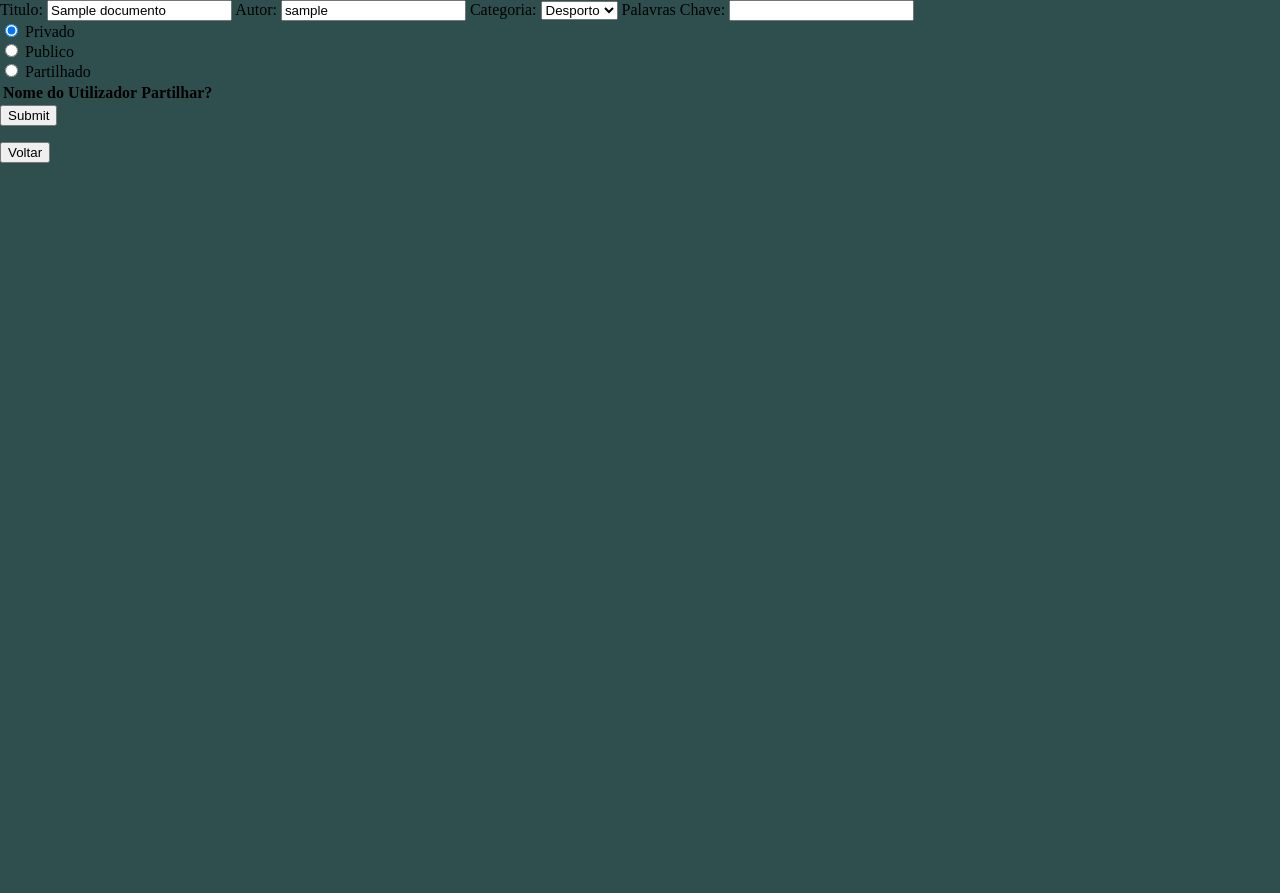
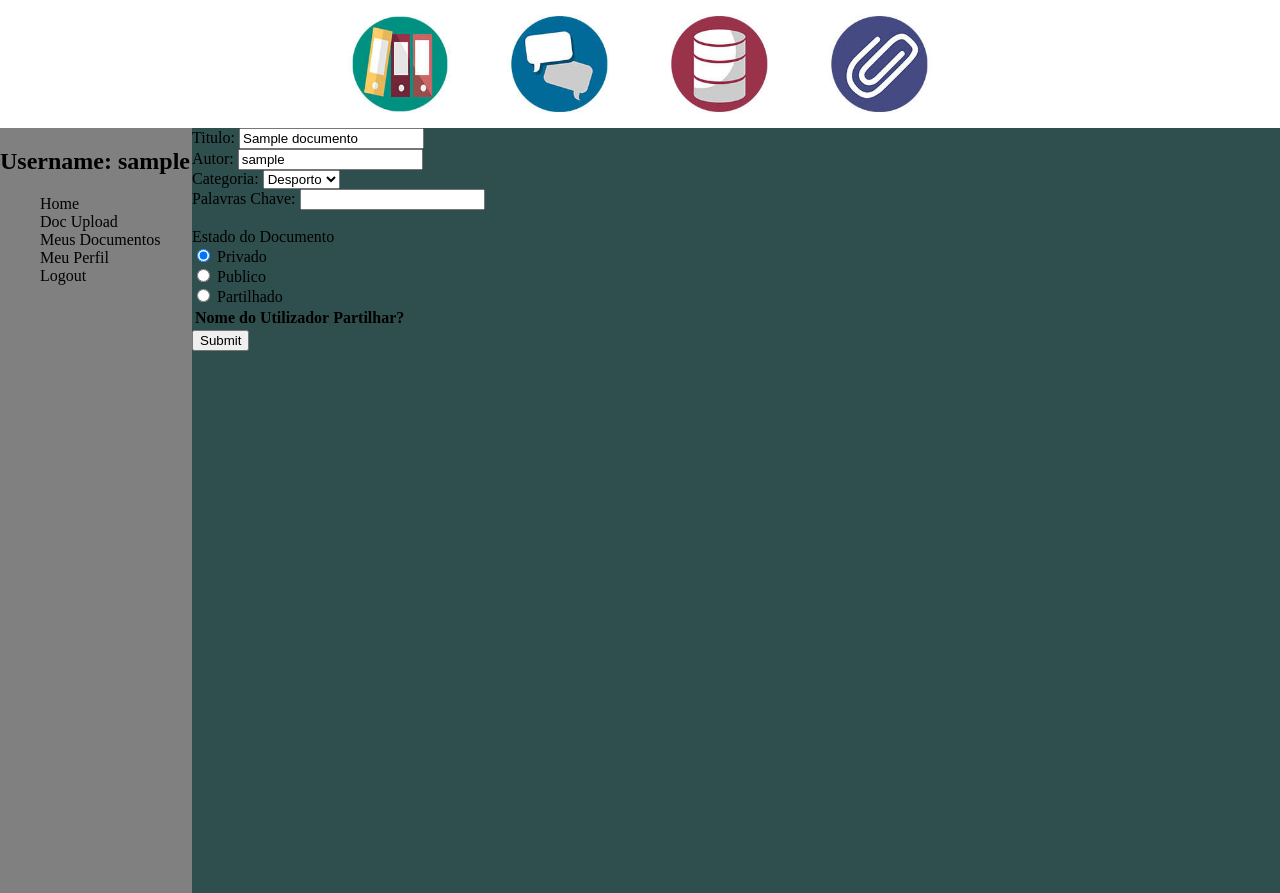
Before and after one commit to DiogoFerr/PawGrupo30, a PHP site: page /PawGrupo30/EditarDocumento.php?id=1 in a window 1280 px wide. Before the commit the page ends 163 px from the top, so only its background shows below. Run offline with PHP 8.4, Linux system fonts and the light colour scheme; the visitor is signed in with stand-in values (Sample User, id 1); tables that the repository leaves empty or names only in its code hold one stand-in row (values such as "Sample post"); data that the repository does not hold is empty.

Commit message:
oh shitsdag

```diff
--- a/EditarDocumento.php
+++ b/EditarDocumento.php
@@ -1,3 +1,4 @@
+<img src="Application/Utilis/images/top.jpg" alt="topkek" id="imagemtop">
 <?php
 session_start();
 require_once (realpath(dirname(__FILE__)) . '/Config.php');
@@ -16,12 +17,22 @@ $doc = $dManager->getDocById($id);
         <title>Editar Documento</title>
     </head>
     <body>
+        <nav>
+            <h2>Username: <span><?php echo $_SESSION['username'] ?></span></h2>
+            <ul>
+                <li><a href="index.php">Home</a></li>
+                <li><a href="CriarDocumento.php">Doc Upload</li>
+                <li><a href="MeusDoc.php">Meus Documentos</a></li>
+                <li><a href="MeuPerfil.php">Meu Perfil</a></li>
+                <li><a href="logout.php">Logout</a></li>
+            </ul>
+        </nav>
         <form method="post" action="ValidarEditar.php" enctype="multipart/form-data">
 
             <label for="titulo">Titulo: </label>
-            <input type="text" name="titulo" required value="<?php echo $doc[0]->getTitulo() ?>">
+            <input type="text" name="titulo" required value="<?php echo $doc[0]->getTitulo() ?>"><br>
             <label for="autor">Autor: </label>
-            <input type="text" name="autor" required value="<?php echo $doc[0]->getUsername() ?>">
+            <input type="text" name="autor" required value="<?php echo $doc[0]->getUsername() ?>"><br>
 
             <label for="categoria">Categoria: </label>
             <select for="categoria" name="categoria">
@@ -29,15 +40,15 @@ $doc = $dManager->getDocById($id);
                 <option value="musica">Musica</option>
                 <option value="politica">Politica</option>
                 <option value="filmes">Filmes</option>
-            </select>
+            </select><br>
 
             <label for="palavras">Palavras Chave:</label>
-            <input type="text" name="palavras" required value="<?php echo $doc[0]->getPalavrasChave() ?>">
-
+            <input type="text" name="palavras" required value="<?php echo $doc[0]->getPalavrasChave() ?>"><br><br>
+            <label>Estado do Documento</label>
             <br><input type="radio" name="tipo" checked="true" value="1"> Privado<br>
             <input type="radio" name="tipo" value="2"> Publico<br>
             <input type="radio" name="tipo" value="3"> Partilhado
-
+            <br>
             <table   id="partilhar">
                 <tr>
                     <th>Nome do Utilizador</th>
@@ -63,6 +74,5 @@ $doc = $dManager->getDocById($id);
             <input type="text" name="cod" value="<?php echo $doc[0]->getId() ?>" hidden="true" id="cod" >
             <input name="editar" type="submit" id="editar">
         </form>
-        <a href="MeusDoc.php"><button type="button">Voltar</button></a>
     </body>
 </html>
```
Also changed, not shown: Registo.php (+9 -2 lines).
